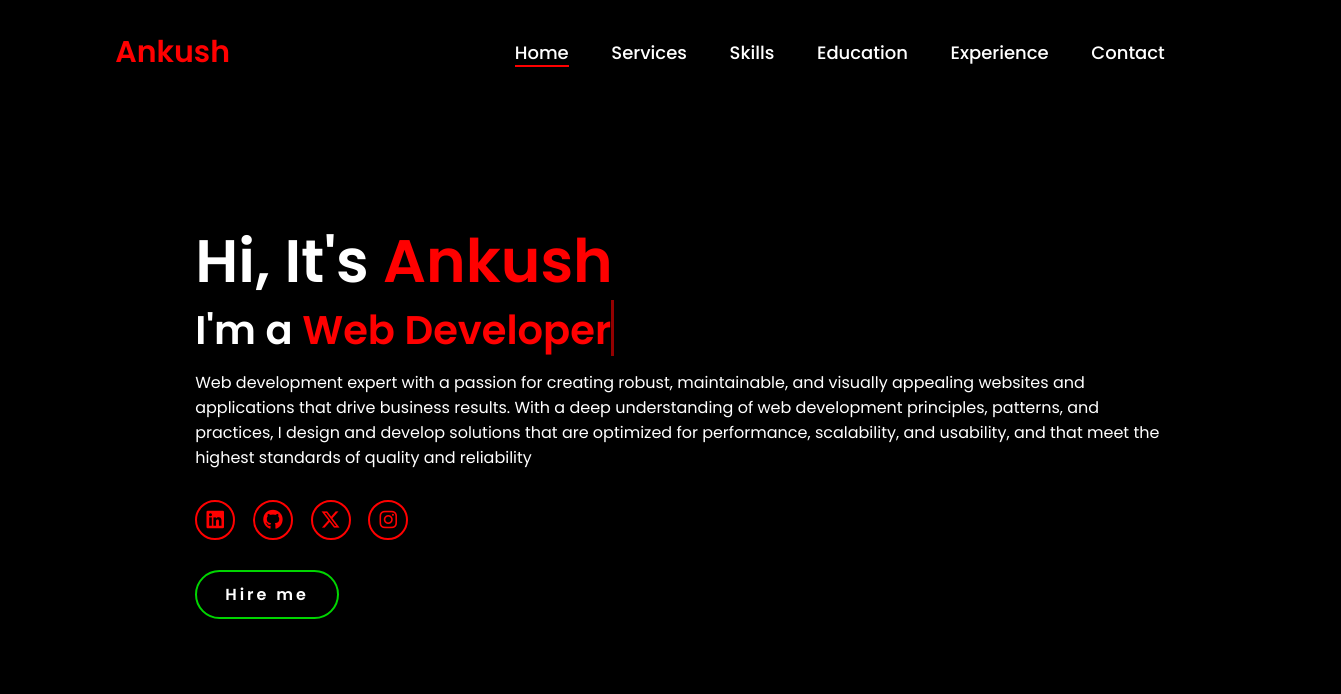
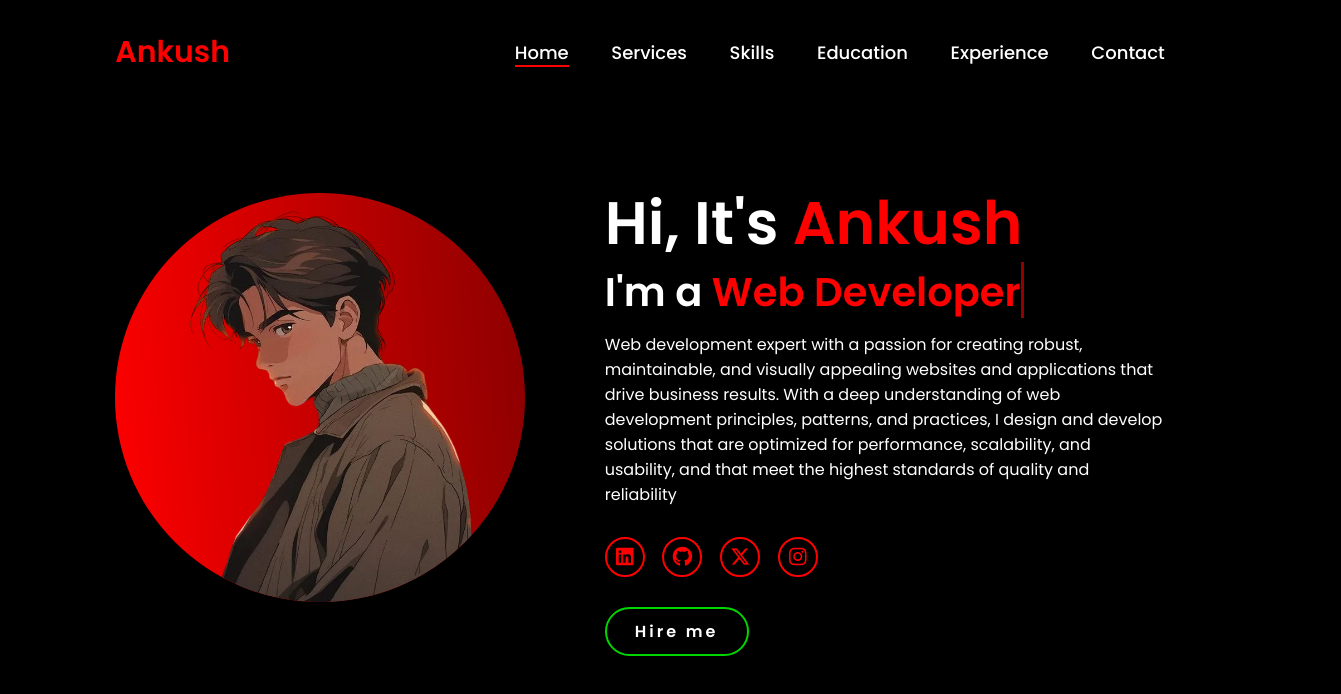
Before and after one commit to Ankush-Verma777/portfolio, a plain HTML site: page index.html in a window 1280 px wide. Shown: the whole page, 1341 px wide, since content can reach past the window. Drawn offline with Linux system fonts and the light colour scheme.

Commit message:
Update index.html

```diff
--- a/index.html
+++ b/index.html
@@ -23,7 +23,7 @@
     </header>
     <section class="home">
         <div class="home-img">
-            <img src="anime-Photoroom.png" alt="" style="background-image: linear-gradient(85deg, red, darkred);">
+            <img src="image/anime-Photoroom.png" alt="" style="background-image: linear-gradient(85deg, red, darkred);">
         </div>
         <div class="home-content">
             <h1>Hi, It's <span>Ankush</span></h1>
```
